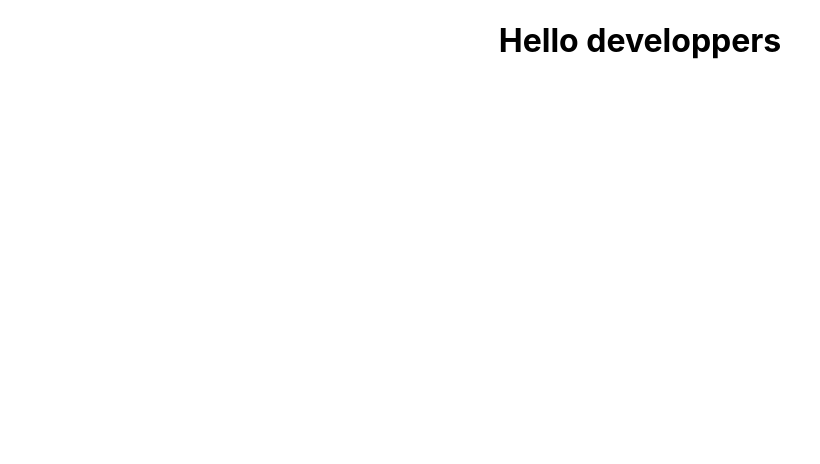
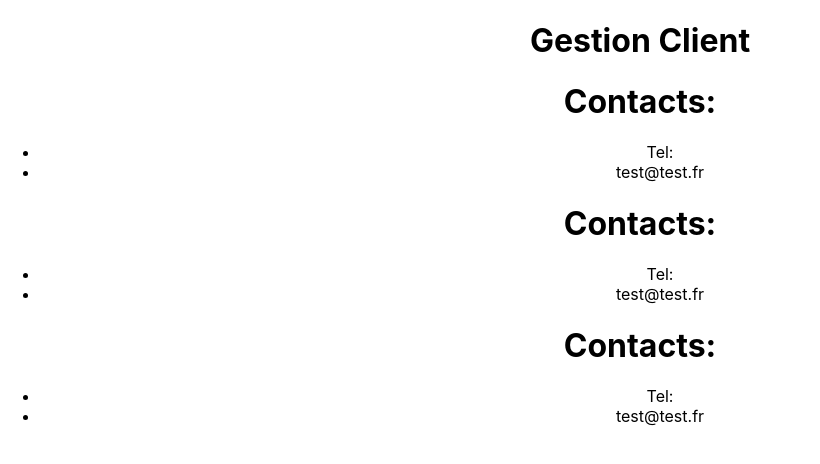
Before and after one commit to AchrafRehioui/application-web-gestion-client, a React (Create React App) app: page / in a window 1280 px wide. Shown: the top 464 px of the page, without its empty margins (0-820 px from the left). Built offline with nearby package versions, Linux system fonts and the light colour scheme.

Commit message:
Ajout Fonction Navbar

```diff
--- a/public/index.html
+++ b/public/index.html
@@ -9,7 +9,7 @@
       name="description"
       content="Web site created using create-react-app"
     />
-    <link rel="apple-touch-icon" href="%PUBLIC_URL%/logo192.png" />
+    <!-- <link rel="apple-touch-icon" href="%PUBLIC_URL%/logo192.png" /> -->
     <link rel="manifest" href="%PUBLIC_URL%/manifest.json" />
     <title>React App</title>
   </head>
--- a/src/App.js
+++ b/src/App.js
@@ -1,12 +1,15 @@
 import React from 'react';
-import logo from './logo.svg';
+import Contact from './components/contacts/Contact';
+import Navbar from './components/navbar/Navbar';
 import './App.css';
 
 function App() {
   return (
     <div className="App">
-        <h1>Hello developpers</h1>
-
+        <Navbar/>
+        <Contact/>
+        <Contact/>
+        <Contact/>
     </div>
   );
 }
--- a/src/components/contacts/Contact.js
+++ b/src/components/contacts/Contact.js
@@ -1,11 +1,18 @@
 import React, { Component } from 'react'
 
-export default class Contact extends Component {
+
+class Contact extends Component {
     render() {
         return (
             <div>
-
+                <h1>Contacts: </h1>
+                <ul>
+                    <li>Tel: </li>
+                    <li>test@test.fr</li>
+                </ul>
             </div>
         )
     }
 }
+
+export default Contact;
--- /dev/null
+++ b/src/components/navbar/Navbar.js
@@ -0,0 +1,11 @@
+import React from 'react'
+
+const Navbar = ()  => {
+    return (
+        <div>
+            <h1>Gestion Client</h1>
+        </div>
+    )
+}
+
+export default Navbar;
```
